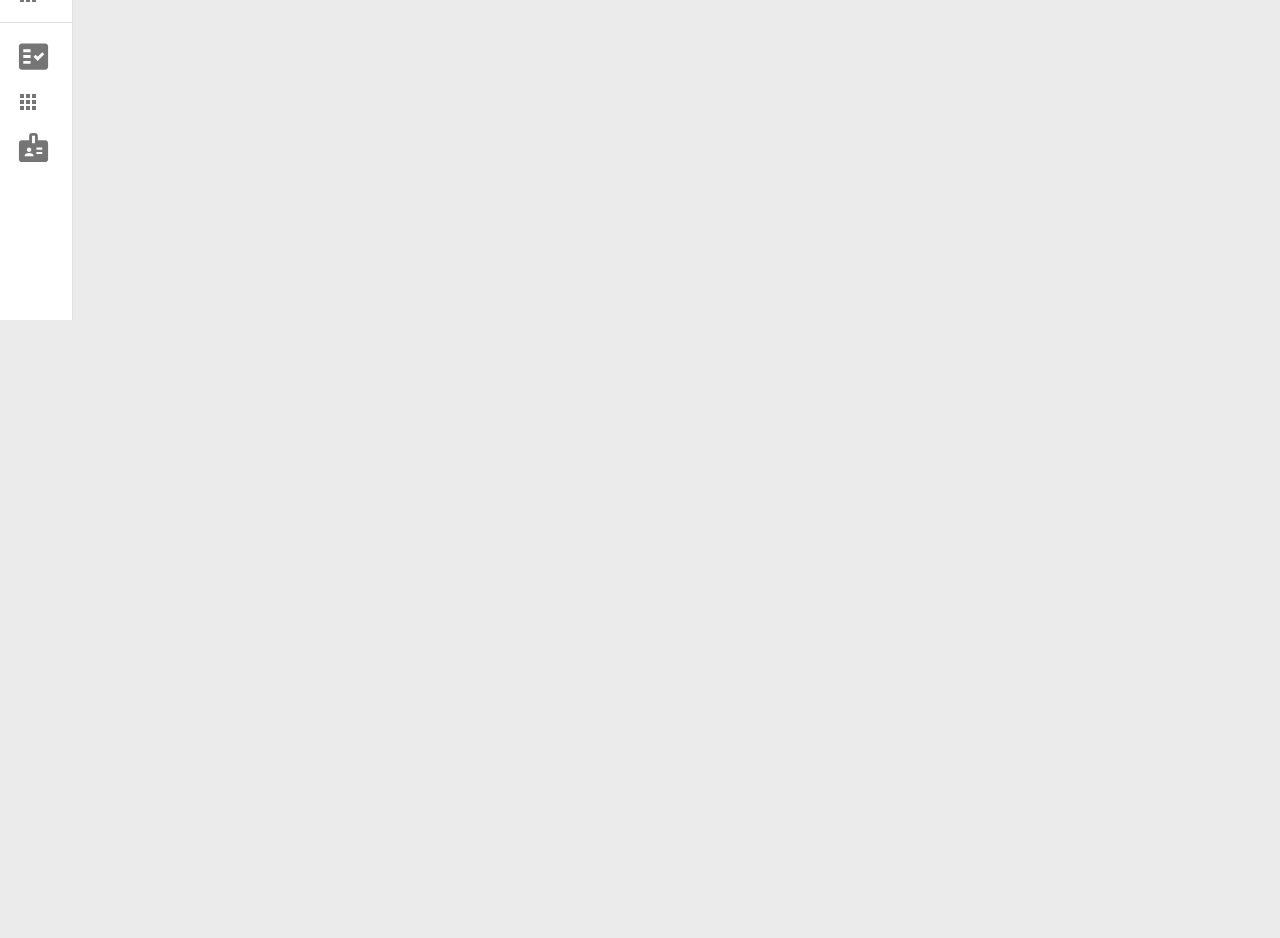
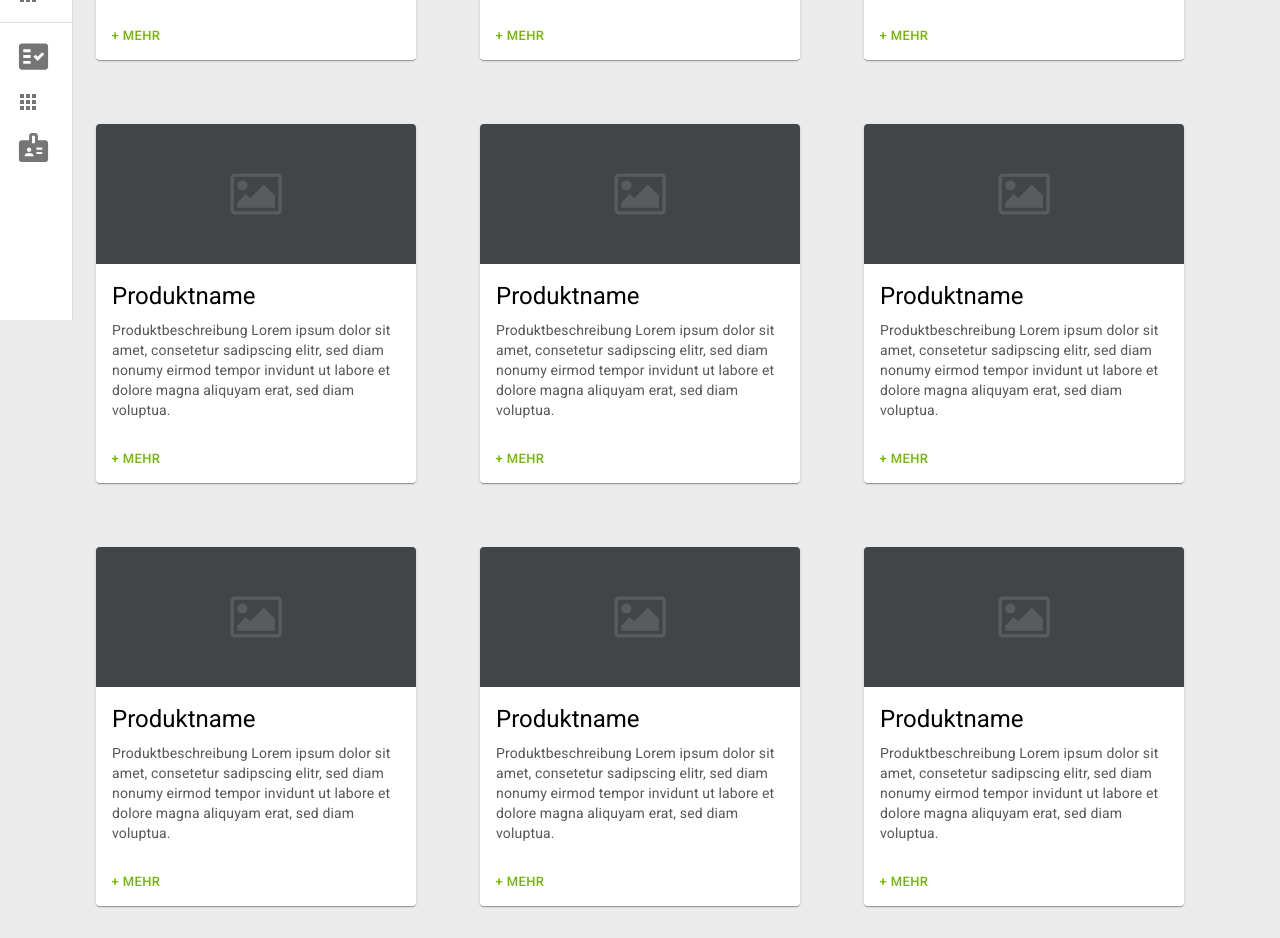
Before and after one commit to mhoehne/ecozer.io, a React (Create React App) app: page /overview in a window 1280 px wide. Shown: the part 480-1418 px from the top of the page. Before the commit the page ends 800 px from the top, so only its background shows below. Built offline with nearby package versions, Linux system fonts and the light colour scheme.

Commit message:
several changes

```diff
--- a/src/App.tsx
+++ b/src/App.tsx
@@ -23,24 +23,27 @@ export default function App() {
         {/* A <Switch> or <Routes> (in react-router-dom v6) looks through its children <Route>s and
         renders the first one that matches the current URL. */}
         <Routes>
-          <Route path='/' element={<HomePage/>}></Route>
-          <Route path='overview' element={<Overview/>}>
-          </Route>
-          <Route path='overview/product-detail' element={<ProductDetail/>}></Route>
-          <Route path='/search' element={<Search/>}>
-            <Route path='/search/product-detail' element={<ProductDetail/>} />
-          </Route>
 
-          <Route path='/account' element={<Account/>}></Route>
-          <Route path='/my-products' element={<MyProducts/>}>
-            <Route path='/my-products/add-product' element={<AddProduct/>} />
-          </Route>
+          {/* Visitor */}
+          <Route path='/' element={<HomePage/>} />
+          <Route path='overview' element={<Overview/>} />
+          <Route path='overview/product-detail' element={<ProductDetail/>} />
+          <Route path='/search' element={<Search/>} />
+          <Route path='/search/product-detail' element={<ProductDetail/>} />
 
-          <Route path='/signin' element={<SignIn/>}></Route>
-          <Route path='/signup' element={<SignUp/>}></Route>
-          <Route path='/approval' element={<AdminApproval/>}></Route>
-            <Route path='/approval/approval-detail' element={<AdminApprovalDetail/>} />
-          <Route path='/user-list' element={<UserList/>}></Route>
+          {/* Sign In/Up */}
+          <Route path='/signin' element={<SignIn/>} />
+          <Route path='/signup' element={<SignUp/>} />
+
+          {/* User */}
+          <Route path='/account' element={<Account/>} />
+          <Route path='/my-products' element={<MyProducts/>} />
+          <Route path='/my-products/add-product' element={<AddProduct/>} />
+
+          {/* Admin */}
+          <Route path='/approval' element={<AdminApproval/>} />
+          <Route path='/approval/approval-detail' element={<AdminApprovalDetail/>} />
+          <Route path='/user-list' element={<UserList/>} />
         </Routes>
     </Router>
 
--- /dev/null
+++ b/src/Components/AddProductCard.tsx
@@ -0,0 +1,18 @@
+import Card from '@mui/material/Card';
+import CardActions from '@mui/material/CardActions';
+import Button from '@mui/material/Button';
+import Box from '@mui/material/Box';
+
+
+
+export default function AddProductCard() {
+  return (
+    <Card sx={{ maxWidth: 345, height: 360, margin: '2rem', }}>
+      <Box>
+      <CardActions>
+        <Button size="large" href="/my-products/add-product">+ erstellen</Button>
+      </CardActions>
+      </Box>
+    </Card>
+  );
+}
--- a/src/Components/ImgMediaCard.tsx
+++ b/src/Components/ImgMediaCard.tsx
@@ -19,14 +19,14 @@ export default function ImgMediaCard() {
       />
       <CardContent>
         <Typography gutterBottom variant="h5" component="div">
-          Feature
+          Produktname
         </Typography>
         <Typography variant="body2" color="text.secondary">
-        Lorem ipsum dolor sit amet, consetetur sadipscing elitr, sed diam nonumy eirmod tempor invidunt ut labore et dolore magna aliquyam erat, sed diam voluptua.
+        Produktbeschreibung Lorem ipsum dolor sit amet, consetetur sadipscing elitr, sed diam nonumy eirmod tempor invidunt ut labore et dolore magna aliquyam erat, sed diam voluptua.
         </Typography>
       </CardContent>
       <CardActions>
-        <Button size="small">+ mehr</Button>
+        <Button size="small" href="/overview/product-detail">+ mehr</Button>
       </CardActions>
     </Card>
   );
--- a/src/Pages/MyProducts.tsx
+++ b/src/Pages/MyProducts.tsx
@@ -1,5 +1,8 @@
 import Navigation from '../Components/Navigation';
-
+import Container from '@mui/material/Container';
+import ImgMediaCard from '../Components/ImgMediaCard';
+import Grid from '@mui/material/Grid';
+import AddProductCard from '../Components/AddProductCard';
 
 export default function MyProducts() {
 
@@ -8,6 +11,20 @@ export default function MyProducts() {
 
       <>
         <Navigation/>
+        <Container>
+        <Grid container spacing={0}>
+          <Grid item xs={12} sm={4}>
+            <AddProductCard/>
+          </Grid>
+          <Grid item xs={12} sm={4}>
+            <ImgMediaCard/>
+          </Grid>
+          <Grid item xs={12} sm={4}>
+            <ImgMediaCard/>
+          </Grid>
+
+          </Grid>
+        </Container>
       </>
   );
 }
--- a/src/Pages/Overview.tsx
+++ b/src/Pages/Overview.tsx
@@ -1,6 +1,8 @@
 import Navigation from '../Components/Navigation';
 import Button from '@mui/material/Button';
 import Container from '@mui/material/Container';
+import ImgMediaCard from '../Components/ImgMediaCard';
+import Grid from '@mui/material/Grid';
 
 
 
@@ -15,6 +17,35 @@ export default function Overview() {
           <Button variant="contained" href="/overview/product-detail">
           Link
           </Button>
+          <Grid container spacing={0}>
+            <Grid item xs={12} sm={4}>
+              <ImgMediaCard/>
+            </Grid>
+            <Grid item xs={12} sm={4}>
+              <ImgMediaCard/>
+            </Grid>
+            <Grid item xs={12} sm={4}>
+              <ImgMediaCard/>
+            </Grid>
+            <Grid item xs={12} sm={4}>
+              <ImgMediaCard/>
+            </Grid>
+            <Grid item xs={12} sm={4}>
+              <ImgMediaCard/>
+            </Grid>
+            <Grid item xs={12} sm={4}>
+              <ImgMediaCard/>
+            </Grid>
+            <Grid item xs={12} sm={4}>
+              <ImgMediaCard/>
+            </Grid>
+            <Grid item xs={12} sm={4}>
+              <ImgMediaCard/>
+            </Grid>
+            <Grid item xs={12} sm={4}>
+              <ImgMediaCard/>
+            </Grid>
+          </Grid>
         </Container>
 
       </>
--- a/src/Pages/SignIn.tsx
+++ b/src/Pages/SignIn.tsx
@@ -89,7 +89,7 @@ export default function SignIn() {
               </Grid>
               <Grid item>
                 <Link href="/Signup" variant="body2">
-                  {"Haben Sie keinen Account? >>SignUp"}
+                  {"Haben Sie keinen Account?"}
                 </Link>
               </Grid>
             </Grid>
--- a/src/Pages/SignUp.tsx
+++ b/src/Pages/SignUp.tsx
@@ -104,7 +104,7 @@ export default function SignUp() {
               <Grid item xs={12}>
                 <FormControlLabel
                   control={<Checkbox value="privacyTerms" color="primary" />}
-                  label="Ich habe die Datenschutzrichtlinien gelesen und bin einverstanden."
+                  label="Ich habe die Datenschutzrichtlinien gelesen und bin damit einverstanden."
                 />
               </Grid>
             </Grid>
@@ -119,7 +119,7 @@ export default function SignUp() {
             <Grid container justifyContent="flex-end">
               <Grid item>
                 <Link href="/signin" variant="body2">
-                  Hast du bereits einen Account? SignIn
+                  {"Hast du bereits einen Account?"}
                 </Link>
               </Grid>
             </Grid>
```
